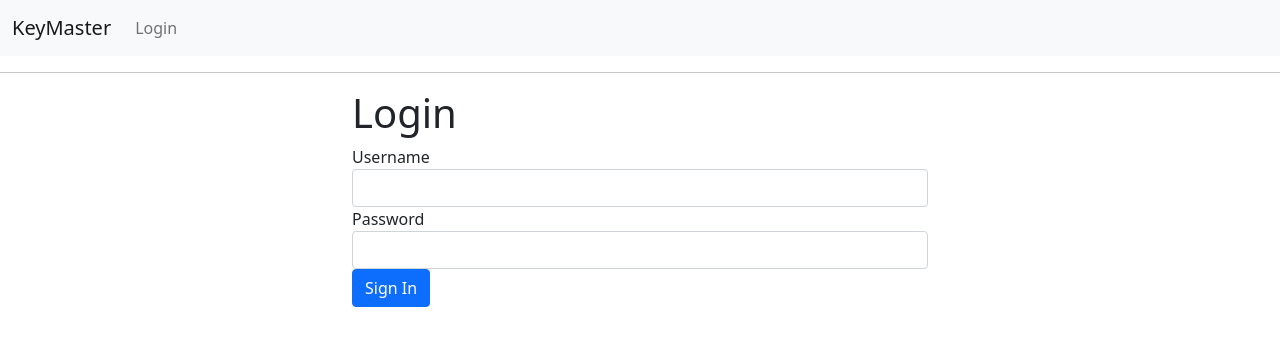
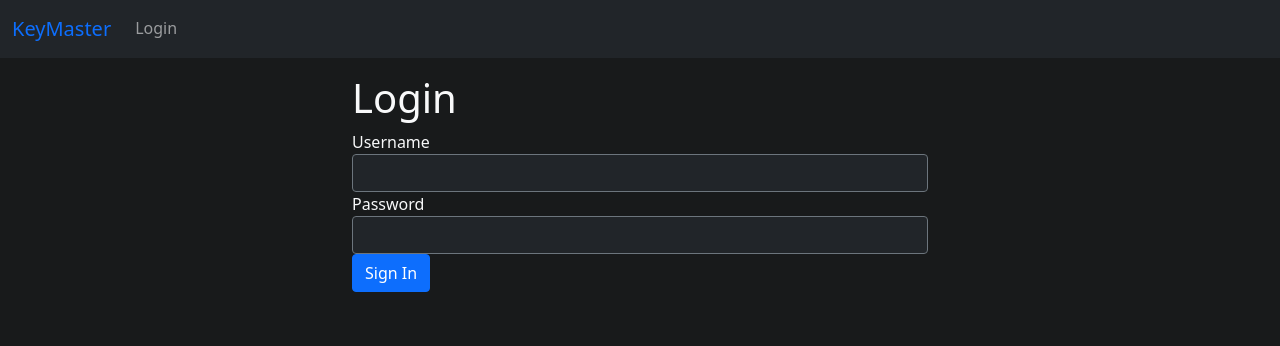
Before and after one commit to mike-lloyd03/KeyMaster, a Flask app: page /login in a window 1280 px wide. Shown: the top 346 px of the page. Run offline with Flask 2, Linux system fonts and the light colour scheme; some libraries are stand-ins or nearby versions.

Commit message:
Add dark mode

```diff
--- /dev/null
+++ b/app/static/style.css
@@ -0,0 +1,29 @@
+body {
+    /* background-color: var(--bs-gray-dark); */
+    background-color: rgb(24,26,27);
+}
+.form-control {
+    /* background-color: #1c1e21; */
+    background-color: var(--bs-dark);
+    color: var(--bs-secondary);
+    border-color: var(--bs-secondary);
+}
+
+.form-control:focus {
+    background-color: var(--bs-gray-dark);
+    box-shadow: none;
+    color: var(--bs-light);
+    border-color: var(--bs-primary);
+}
+
+.alert-info {
+    color: #055160;
+    background-color: #95b7bf;
+    border-color: #05516050;
+}
+
+.alert-danger {
+    color: #842029;
+    background-color: #b9989b;
+    border-color: #84202950;
+}
--- a/app/templates/assignments.html
+++ b/app/templates/assignments.html
@@ -1,14 +1,14 @@
 {% extends "base.html" %}
 
 {% block content %}
-    <div class="container">
+    <div class="container text-light my-3">
         <div class="row justify-content-center">
-            <div class="" style="text-align: center">
+            <div style="text-align: center">
                 <h2>Assignments</h2>
                 <div class="container py-2">
                     <a class="btn btn-primary" href="{{ url_for('assign_key') }}" role="button">Assign Key</a>
                 </div>
-                <table class="table table-striped table-hover table-bordered">
+                <table class="table table-striped table-hover table-bordered table-dark">
                     <thead class="table-dark">
                         <tr>
                             <th>User</th>
--- a/app/templates/base.html
+++ b/app/templates/base.html
@@ -5,11 +5,12 @@
     <meta charset="utf-8">
     <meta name="viewport" content="width=device-width, initial-scale=1">
     <link href="https://cdn.jsdelivr.net/npm/bootstrap@5.0.2/dist/css/bootstrap.min.css" rel="stylesheet" integrity="sha384-EVSTQN3/azprG1Anm3QDgpJLIm9Nao0Yz1ztcQTwFspd3yD65VohhpuuCOmLASjC" crossorigin="anonymous">
+	<link rel="stylesheet" href="static/style.css">
   </head>
   <body>
-    <nav class="navbar navbar-expand-lg navbar-light bg-light">
+    <nav class="navbar navbar-expand-lg navbar-dark bg-dark">
       <div class="container-fluid">
-        <a class="navbar-brand" href="/index">KeyMaster</a>
+        <a class="navbar-brand text-primary" href="/index">KeyMaster</a>
         <button class="navbar-toggler" type="button" data-bs-toggle="collapse" data-bs-target="#navbarSupportedContent" aria-controls="navbarSupportedContent" aria-expanded="false" aria-label="Toggle navigation">
           <span class="navbar-toggler-icon"></span>
         </button>
@@ -29,7 +30,7 @@
                 <a class="nav-link dropdown-toggle" href="#" id="navbarDropdownMenuLink" role="button" data-bs-toggle="dropdown" aria-expanded="false">
                   Configuration
                 </a>
-                <ul class="dropdown-menu" aria-labelledby="navbarDropdownMenuLink">
+                <ul class="dropdown-menu dropdown-menu-dark" aria-labelledby="navbarDropdownMenuLink">
                   <li><a class="dropdown-item" href="{{ url_for('assignments') }}">Assignments</a></li>
                   <li><a class="dropdown-item" href="{{ url_for('keys') }}">Keys</a></li>
                   <li><a class="dropdown-item" href="{{ url_for('users') }}">Users</a></li>
@@ -45,22 +46,22 @@
                 <a class="nav-link" href="{{ url_for('login') }}">Login</a>
               </li>
             {% endif %}
+			<div class="form-check form-switch ms-auto mt-3 me-3">
 
-          </ul>
-        </div>
-    </nav>
-    <div>
+		  </ul>
+		</div>
+	</nav>
+    <div class="container">
       {% with messages = get_flashed_messages(with_categories=True) %}
         {% if messages %}
           {% for category, message in messages %}
-            <div class='alert alert-{{ category if category != "message" else "info" }}' role='alert'>
+            <div class='alert alert-{{ category if category != "message" else "info" }}' role='alert'">
               {{ message }}
             </div>
           {% endfor %}
         {% endif %}
       {% endwith %}
     </div>
-    <hr>
     {% block content %}
     {% endblock %}
     <script src="https://cdn.jsdelivr.net/npm/bootstrap@5.0.2/dist/js/bootstrap.bundle.min.js" integrity="sha384-MrcW6ZMFYlzcLA8Nl+NtUVF0sA7MsXsP1UyJoMp4YLEuNSfAP+JcXn/tWtIaxVXM" crossorigin="anonymous"></script>
--- a/app/templates/index.html
+++ b/app/templates/index.html
@@ -1,7 +1,7 @@
 {% extends "base.html" %}
 
 {% block content %}
-    <div class="container">
+    <div class="container text-light my-3">
         <div class="" style="text-align: center">
             <h4>Key Inventory Tracker</h4>
                 <div class="container py-2">
@@ -10,7 +10,7 @@
                     <a class="btn btn-primary" href="{{ url_for('index', sort="by_key") }}" role="button">By Key</a>
                 </div>
             <div class="">
-                <table class="table table-striped table-hover table-bordered">
+                <table class="table table-striped table-hover table-bordered table-dark">
                     <thead class="table-dark">
                         <tr>
                             {% for h in headings %}
--- a/app/templates/keys.html
+++ b/app/templates/keys.html
@@ -1,14 +1,14 @@
 {% extends "base.html" %}
 
 {% block content %}
-    <div class="container">
+    <div class="container text-light my-3">
         <div class="row justify-content-center">
-            <div class="" style="text-align: center">
+            <div style="text-align: center">
                 <h2>Keys</h2>
                 <div class="container py-2">
                     <a class="btn btn-primary" href="{{ url_for('add_key') }}" role="button">Add Key</a>
                 </div>
-                <table class="table table-striped table-hover table-bordered">
+                <table class="table table-striped table-hover table-bordered table-dark">
                     <thead class="table-dark">
                         <tr>
                             <th>Key</th>
--- a/app/templates/quick_form.html
+++ b/app/templates/quick_form.html
@@ -2,7 +2,7 @@
 {% import 'bootstrap/wtf.html' as wtf %}
 
 {% block content %}
-    <div class='container' style="max-width: 600px;">
+    <div class='container text-light my-3' style="max-width: 600px;">
         <div class='row justify-content-center'>
             <div class="">
                 <h1>{{ title }}</h1>
--- a/app/templates/users.html
+++ b/app/templates/users.html
@@ -1,14 +1,14 @@
 {% extends "base.html" %}
 
 {% block content %}
-    <div class="container">
+    <div class="container text-light my-3">
         <div class="row justify-content-center">
-            <div class="" style="text-align: center">
+            <div style="text-align: center">
                 <h2>Users</h2>
                 <div class="container py-2">
                     <a class="btn btn-primary" href="{{ url_for('add_user') }}" role="button">Add User</a>
                 </div>
-                <table class="table table-striped table-hover table-bordered">
+                <table class="table table-striped table-hover table-bordered table-dark">
                     <thead class="table-dark">
                         <tr>
                             <th>User</th>
```
